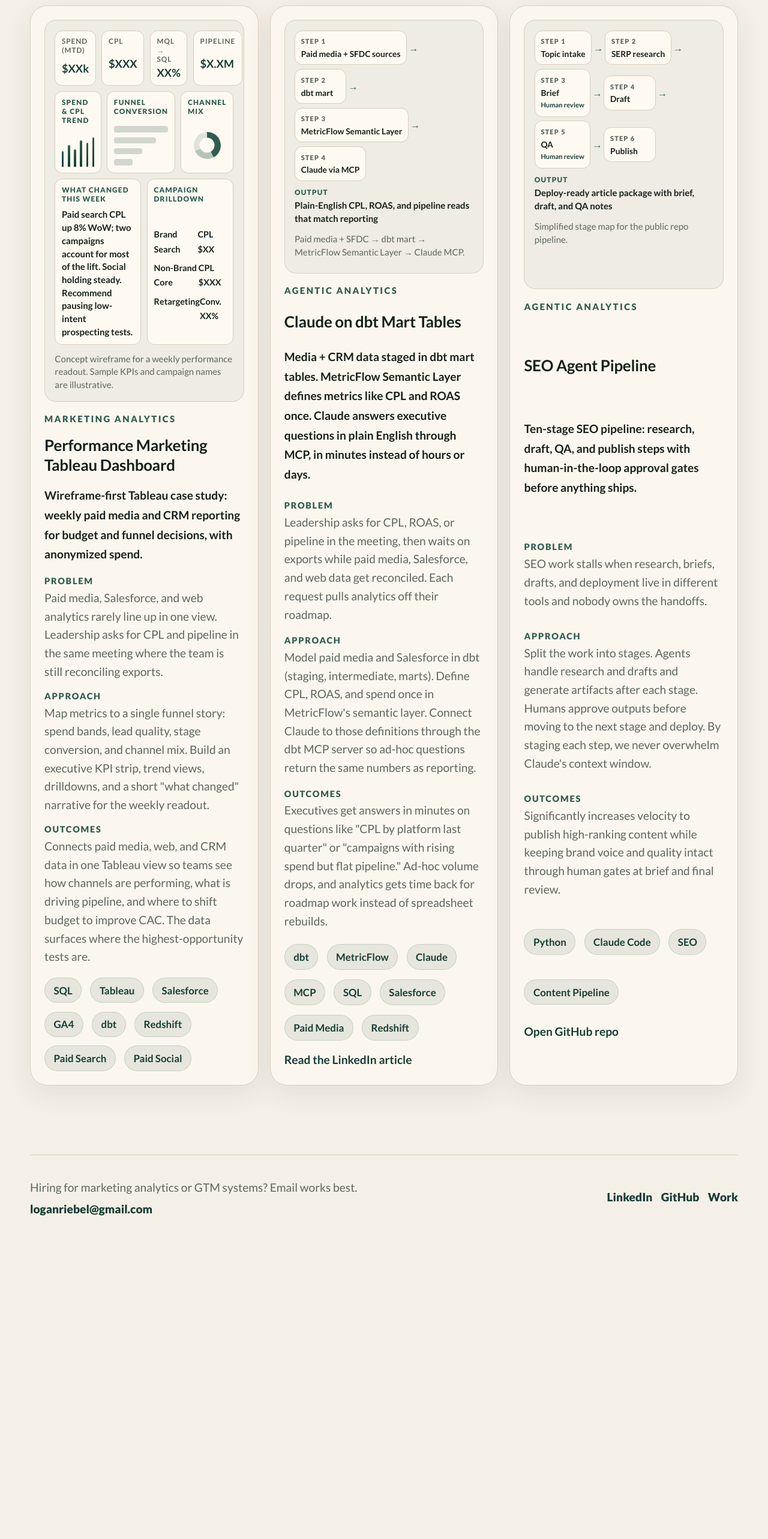
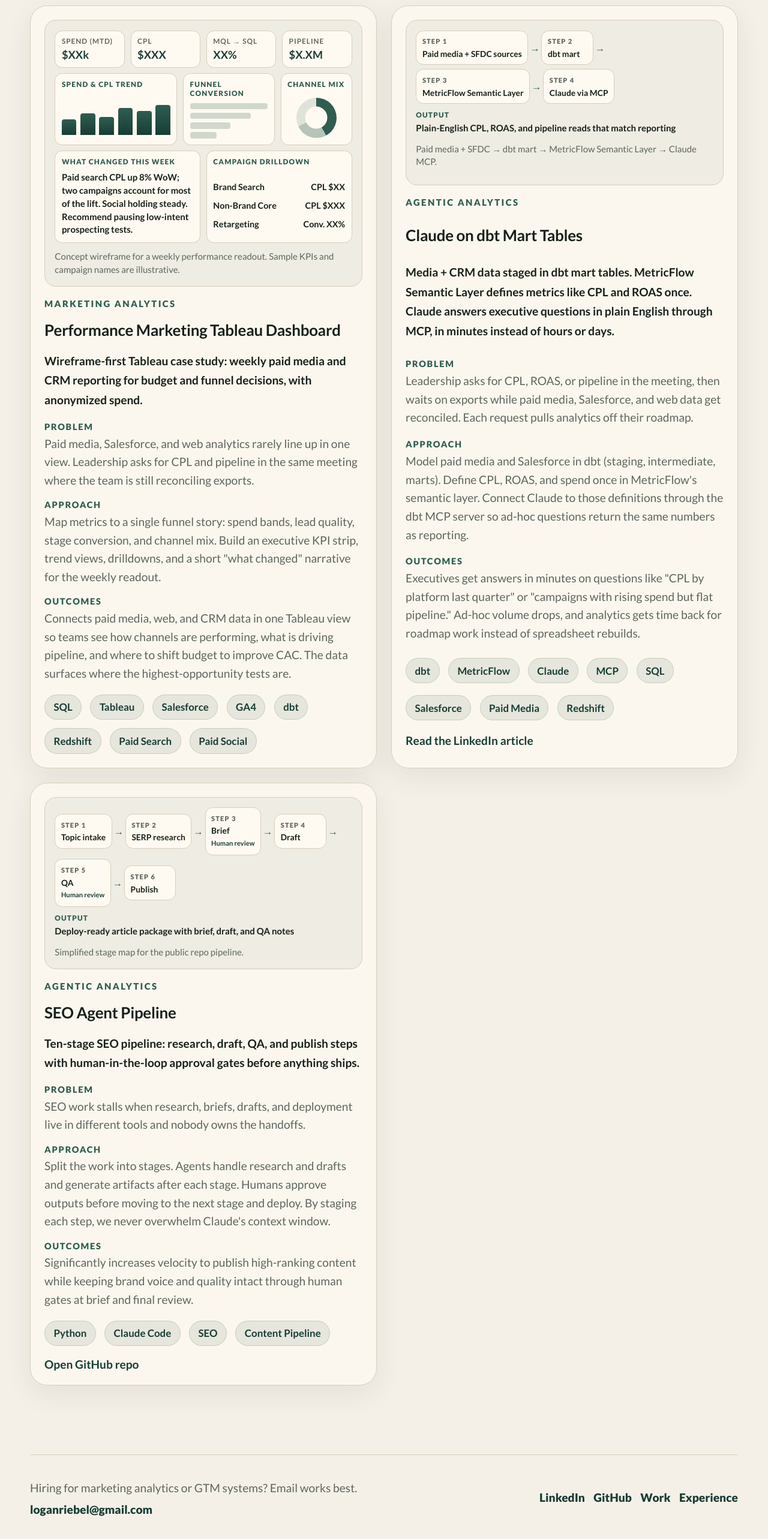
Before and after one commit to loganriebel/loganriebel_portfolio, a Next.js app: page / in a window 1280 px wide. Shown: the part 3741-6307 px from the top of the page at 60% size. Before the commit the page ends 5807 px from the top, so only its background shows below. Built offline with nearby package versions, Linux system fonts and the light colour scheme.

Commit message:
Widen homepage selected work grid and add Experience to footer.
Co-authored-by: Cursor <cursoragent@cursor.com>

```diff
--- a/src/app/globals.css
+++ b/src/app/globals.css
@@ -340,6 +340,11 @@ nav a:focus-visible {
 
 .featured {
   grid-template-columns: repeat(3, 1fr);
+}
+
+.featured-work .project-grid.featured {
+  gap: 1.25rem;
+  grid-template-columns: repeat(2, minmax(0, 1fr));
 }
 
 .project-grid:not(.featured) {
@@ -804,6 +809,7 @@ nav a:focus-visible {
   .timeline-item,
   .strength-grid,
   .featured,
+  .featured-work .project-grid.featured,
   .project-grid:not(.featured) {
     grid-template-columns: 1fr;
   }
--- a/src/app/layout.tsx
+++ b/src/app/layout.tsx
@@ -84,6 +84,7 @@ export default function RootLayout({
             <a href={profile.linkedin}>LinkedIn</a>
             <a href={profile.github}>GitHub</a>
             <Link href="/work">Work</Link>
+            <Link href="/#experience">Experience</Link>
           </div>
         </footer>
       </body>
```
